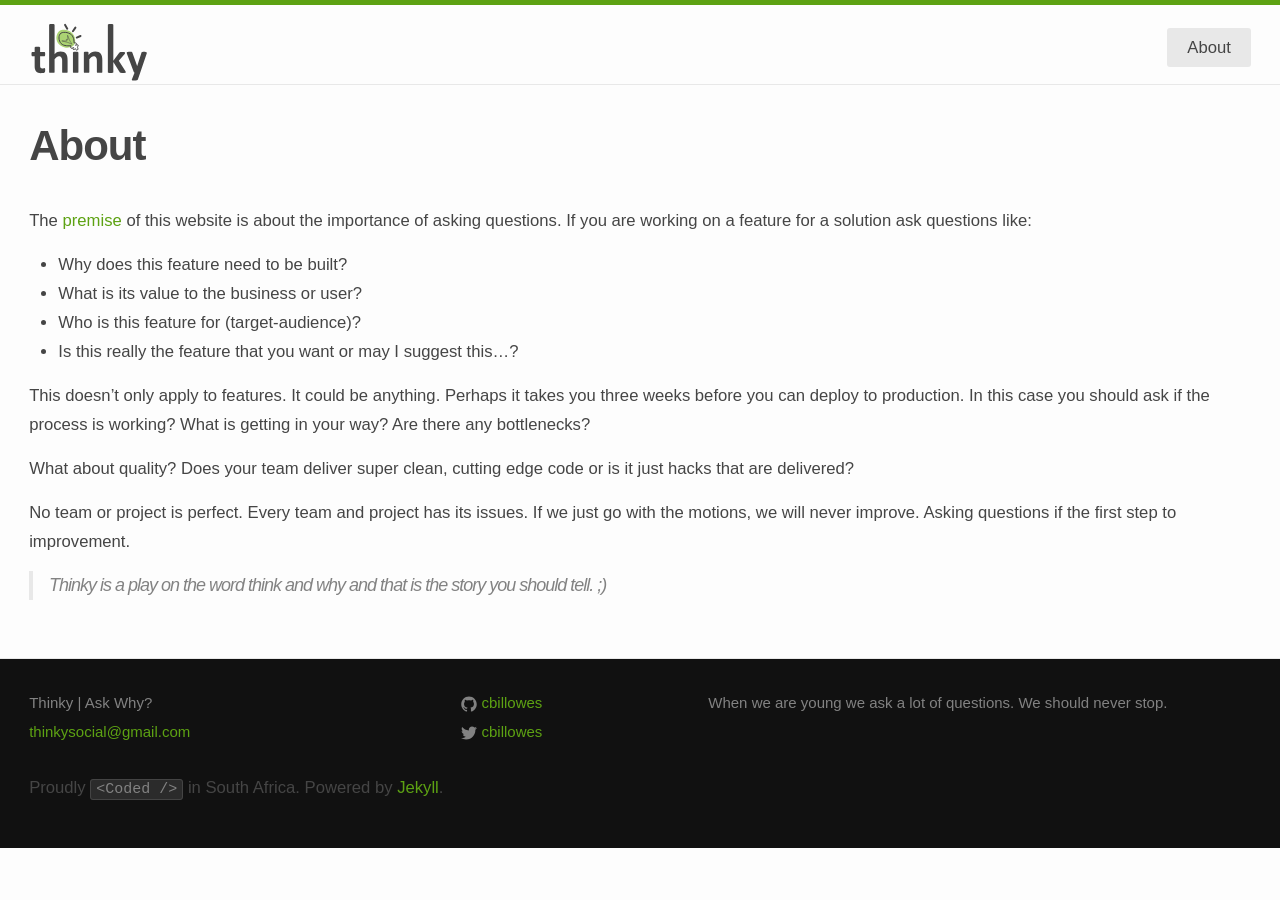
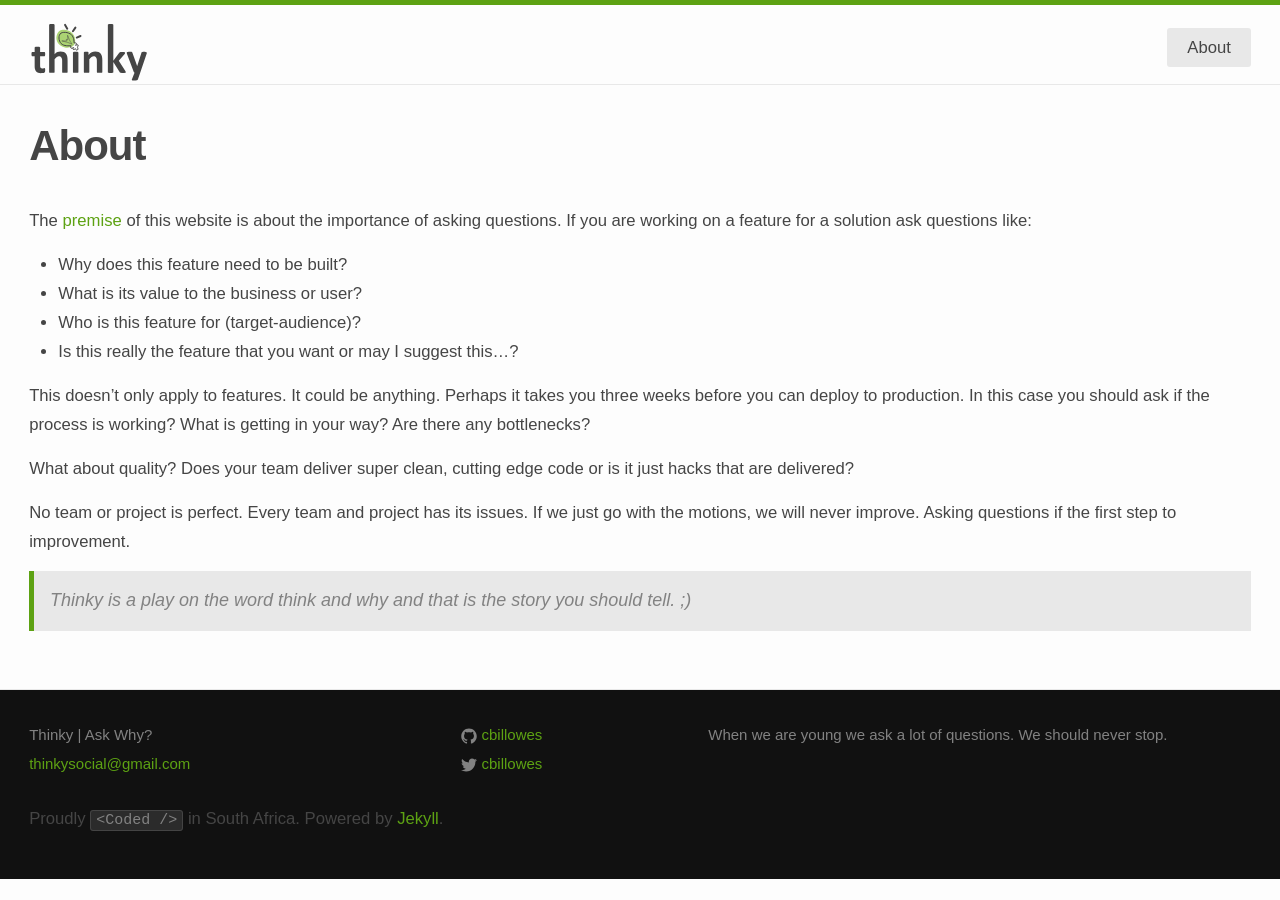
Before and after one commit to cbillowes/thinky, a Jekyll site: the page built from about.md, in a window 1280 px wide. Built offline with Jekyll 4.4.1, drawn with Linux system fonts in a browser that asks for light colours.

Commit message:
Updated styling for blockquotes.

```diff
--- a/_sass/_base.scss
+++ b/_sass/_base.scss
@@ -92,10 +92,10 @@ a {
  */
 blockquote {
     color: $grey-color;
-    border-left: 4px solid $grey-color-light;
-    padding-left: $spacing-unit / 2;
+    border-left: 5px solid $brand-color;
+    padding: $spacing-unit / 2;
+    background-color: $grey-color-light;
     font-size: 18px;
-    letter-spacing: -1px;
     font-style: italic;
 
     > :last-child {
```
